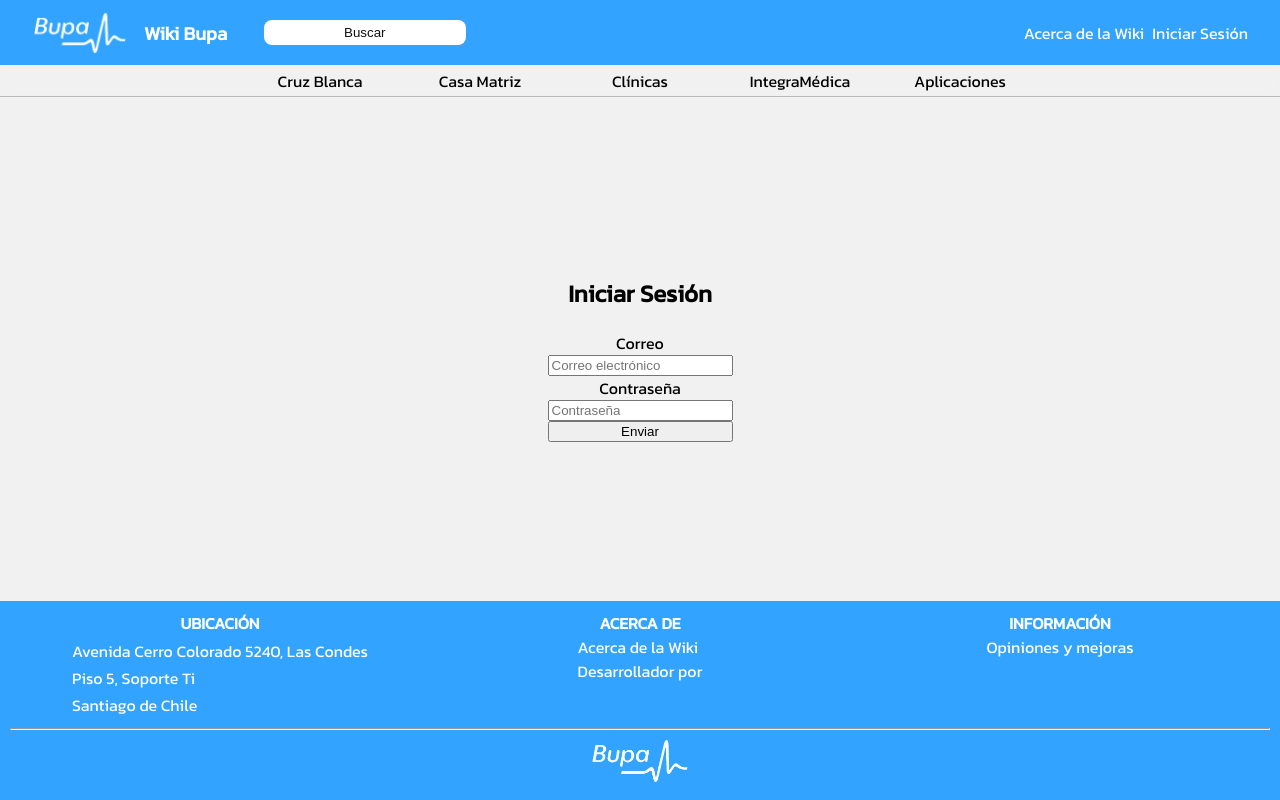
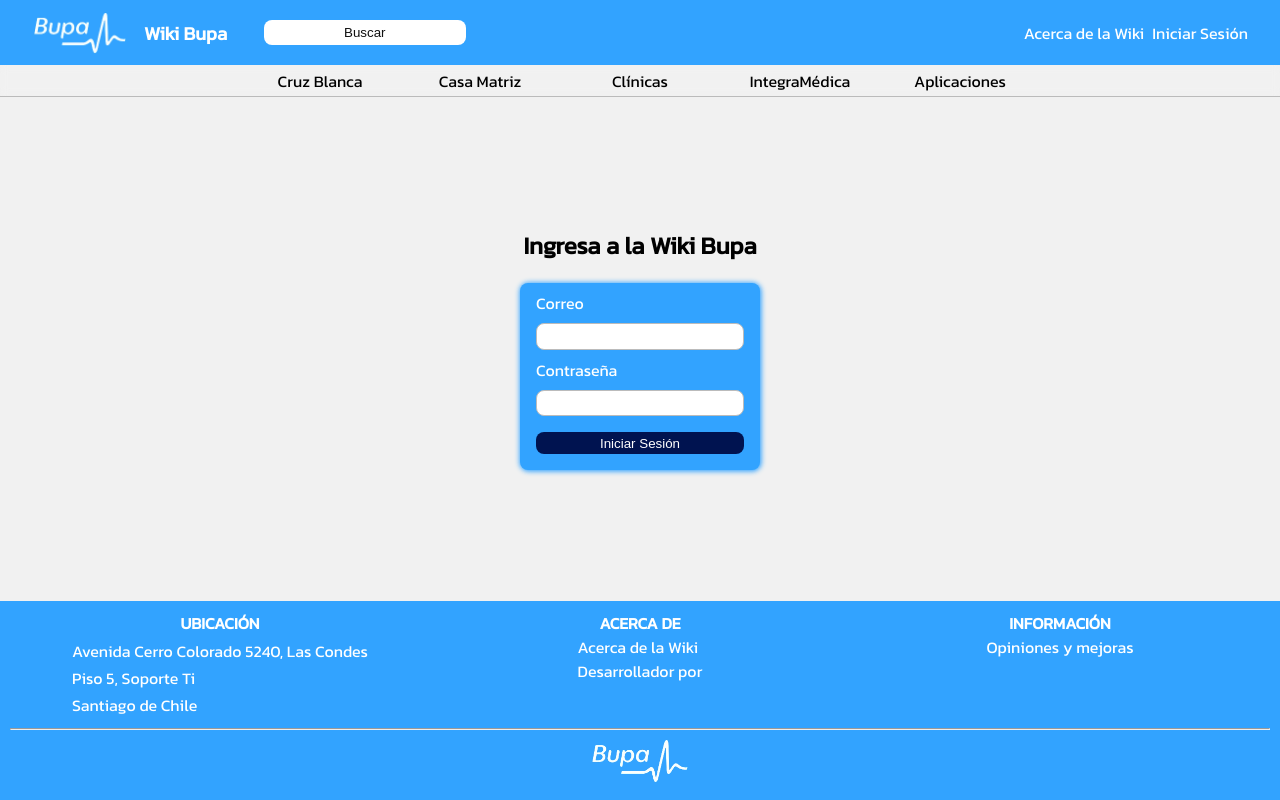
Before and after one commit to Lopezandres07/Wiki-Bupa, a React (Vite) app in the folder frontEnd/: page /login in a window 1280 px wide. Built offline with nearby package versions, Linux system fonts and the light colour scheme.

Commit message:
Add some style on login view

```diff
--- a/frontEnd/src/App.css
+++ b/frontEnd/src/App.css
@@ -288,12 +288,51 @@
 
 .login-content {
   display: flex;
+  flex-direction: column;
   justify-content: center;
   align-items: center;
-  text-align: center;
 }
 
-.login-content > * {
+.login-content h2 {
+  margin-top: 0;
+}
+
+.login-content form {
   display: flex;
   flex-direction: column;
+  text-align: center;
+  background-color: #32a3ff;
+  box-shadow: 0.5px 0.5px 5px 1px #32a3ff;
+  border-radius: 0.5rem;
+  padding: 0 1rem;
+  width: 13rem;
 }
+
+.login-content form > *:not(input, button, span) {
+  margin: 0;
+  padding: 0.5rem 0;
+  text-align: start;
+  color: white;
+}
+
+.login-content input {
+  border-radius: 0.5rem;
+  border: #bbbbbb solid 1px;
+  justify-self: start;
+  padding: 0.3rem;
+}
+
+.login-content button {
+  margin: 1rem 0;
+  padding: 0.2rem;
+  border-radius: 0.5rem;
+  /*   background-color: #32a3ff; */
+  background-color: #001350;
+  color: white;
+  border: none;
+}
+
+.login-content span {
+  padding: 0;
+  color: red;
+}
--- a/frontEnd/src/views/Login.jsx
+++ b/frontEnd/src/views/Login.jsx
@@ -25,8 +25,8 @@
 
   return (
     <section className='login-content'>
+      <h2>Ingresa a la Wiki Bupa</h2>
       <form onSubmit={onSubmit}>
-        <h2>Iniciar Sesión</h2>
         <label htmlFor='email'>Correo</label>
         <input
           {...register('email', {
@@ -35,7 +35,6 @@
               message: 'Correo es requerido',
             },
           })}
-          placeholder='Correo electrónico'
         />
         {errors.email && <span>Este campo es requerido</span>}
 
@@ -48,11 +47,10 @@
               message: 'Contraseña es requerida',
             },
           })}
-          placeholder='Contraseña'
         />
         {errors.password && <span>Este campo es requerido</span>}
 
-        <button>Enviar</button>
+        <button>Iniciar Sesión</button>
       </form>
     </section>
   )
```
